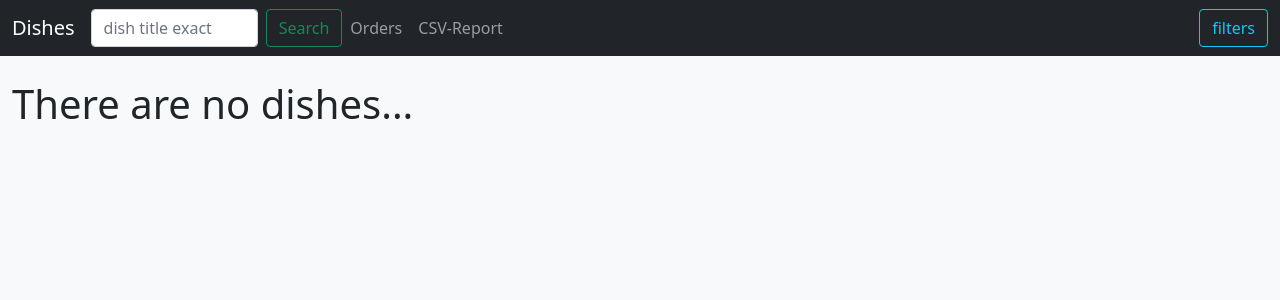
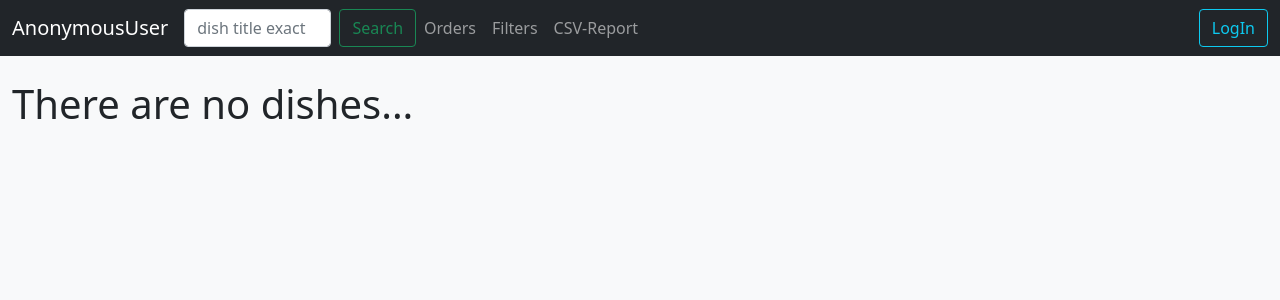
Before and after one commit to Metanoia1/light_it_django_dishproject, a Django app: page /dishes/ in a window 1280 px wide. Shown: the top 300 px of the page. Run offline with Django 3.2, Linux system fonts and the light colour scheme; data that the repository does not hold is empty; parts of the project's set-up code (start-up, migrations or seed data) failed here and were passed over.

Commit message:
LogIn/LogOut added to navbar.html

```diff
--- a/dishes/tasks.py
+++ b/dishes/tasks.py
@@ -15,4 +15,4 @@ def report():
         writer = csv.writer(csvfile, delimiter=",")
         gt_date = now() - timedelta(days=1)
         queryset = Order.objects.all()
-        create_csv_report(writer, gt_date)
+        create_csv_report(writer, gt_date, queryset)
--- a/dishes/templates/dishes/navbar.html
+++ b/dishes/templates/dishes/navbar.html
@@ -3,7 +3,7 @@
   aria-label="Fourth navbar example">
 
   <div class="container-fluid">
-    <a class="navbar-brand" href="{% url 'dishes:index' %}">Dishes</a>
+    <a class="navbar-brand" href="{% url 'dishes:index' %}">{{ user }}</a>
 
     <button
       class="navbar-toggler"
@@ -33,10 +33,19 @@
             <a class="nav-link" href="{% url 'dishes:orders' %}">Orders</a>
         </li>
         <li class="nav-item">
+            <a class="nav-link" href="{% url 'dishes:filters' %}">Filters</a>
+        </li>
+        <li class="nav-item">
             <a class="nav-link" href="{% url 'dishes:report' %}">CSV-Report</a>
         </li>
       </ul>
-      <a class="btn btn-outline-info" href="{% url 'dishes:filters' %}">filters</a>
+
+      {% if user.is_authenticated %}
+        <a class="btn btn-outline-danger" href="#">LogOut</a>
+      {% else %}
+        <a class="btn btn-outline-info" href="{% url 'dishes:login' %}">LogIn</a>
+      {% endif %}
+
     </div>
 
   </div>
```
